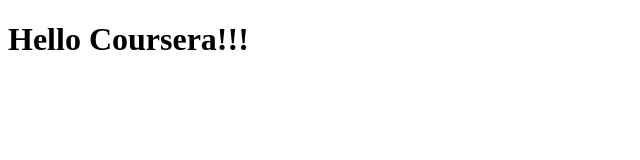
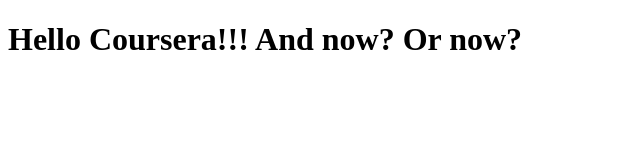
Before and after one commit to vladblahodyr/coursera-test, a plain HTML site: page site/index.html in a window 1280 px wide. Shown: the whole page, without its empty margins (0-640 px from the left). Drawn offline with Linux system fonts and the light colour scheme.

Commit message:
New edit

```diff
--- a/site/index.html
+++ b/site/index.html
@@ -4,6 +4,6 @@
 		<title>Hello Coursera!</title>
 	</head>
 	<body>
-	<h1>Hello Coursera!!!</h1>
+	<h1>Hello Coursera!!! And now? Or now?</h1>
 	</body>
 	</html>
```
